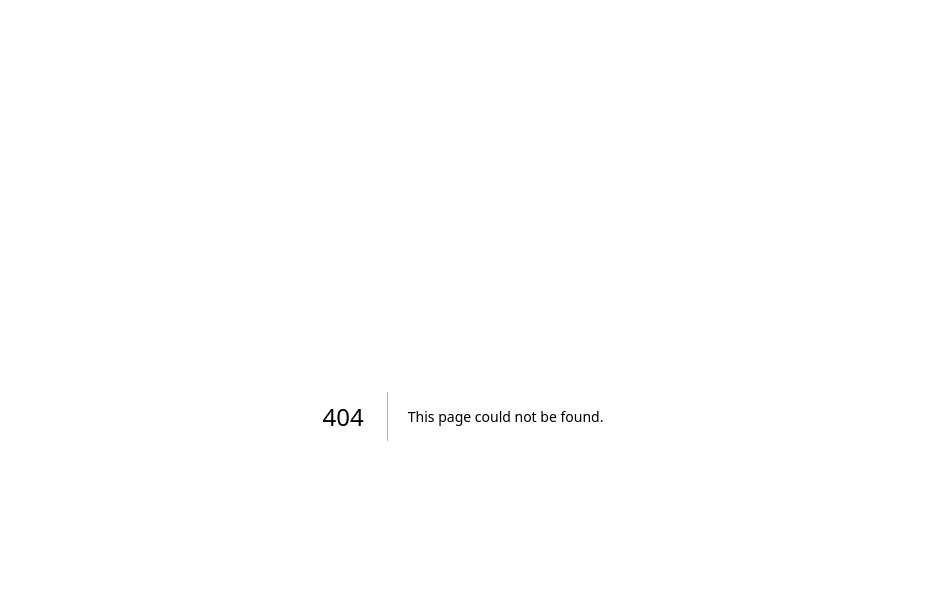
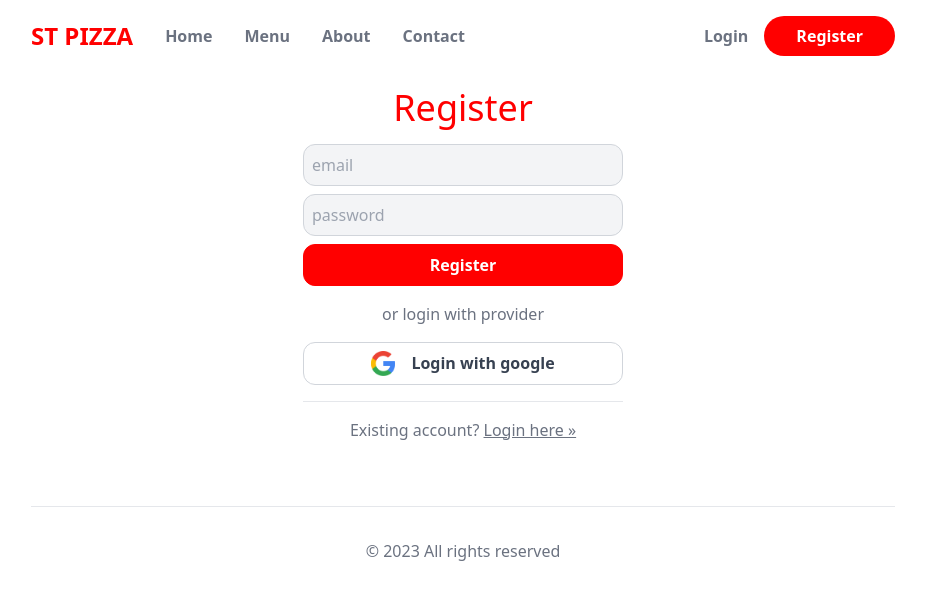
Before and after one commit to elab-development/internet-tehnologije-2025-aplikacijazaporucivanjehrane_2022_0396, a Next.js app: page /register in a window 1280 px wide. Before the commit this address had no page. Shown: the top 600 px of the page, without its empty margins (177-1103 px from the left). Built offline with nearby package versions, Linux system fonts and the light colour scheme.

Commit message:
registracija stranica samo viz

```diff
--- a/src/app/globals.css
+++ b/src/app/globals.css
@@ -6,3 +6,44 @@ section.hero{
     @apply block md:grid;
     grid-template-columns: .4fr .6fr;
 }
+
+select,
+input[type="email"],
+input[type="password"],
+input[type="tel"],
+input[type="text"] {
+    @apply block w-full mb-2 rounded-xl;
+    @apply border p-2 border-gray-300 bg-gray-100;
+}
+input[type="email"]:disabled,
+input[type="password"]:disabled,
+input[type="tel"]:disabled,
+input[type="text"]:disabled {
+    @apply bg-gray-300 border-0 cursor-not-allowed text-gray-500;
+}
+label{
+    @apply text-gray-500 text-sm leading-tight;
+}
+label + input{
+    margin-top: -2px;
+}
+button, .button{
+    @apply flex w-full justify-center gap-2 text-gray-700 font-semibold;
+    @apply border border-gray-300 rounded-xl px-6 py-2;
+}
+button[type="submit"], .submit, button.primary{
+    @apply border-primary bg-primary text-white;
+}
+button[type="submit"]:disabled, .submit:disabled{
+    @apply cursor-not-allowed bg-red-400;
+}
+div.tabs > * {
+    @apply bg-gray-300 text-gray-700 rounded-full py-2 px-4;
+}
+div.tabs > *.active{
+    @apply bg-primary text-white;
+}
+
+.flying-button-parent button{
+    @apply border-primary bg-primary text-white rounded-full;
+}
--- a/src/app/layout.js
+++ b/src/app/layout.js
@@ -1,5 +1,6 @@
 import { Geist, Geist_Mono } from "next/font/google";
 import "./globals.css";
+import Header from "@/components/layout/Header";
 
 const geistSans = Geist({
   variable: "--font-geist-sans",
@@ -23,7 +24,11 @@ export default function RootLayout({ children }) {
         className={`${geistSans.variable} ${geistMono.variable} antialiased`}
       >
         <main className="max-w-4xl mx-auto p-4">
+          <Header/>
           {children}
+          <footer className="border-t p-8 text-center text-gray-500 mt-16">
+              &copy; 2023 All rights reserved
+          </footer>
         </main>
 
       </body>
--- a/src/app/page.js
+++ b/src/app/page.js
@@ -1,4 +1,4 @@
-import Header from "@/components/layout/Header";
+
 import Hero from "@/components/layout/Hero";
 import HomeMenu from "@/components/layout/HomeMenu";
 import SectionHeaders from "@/components/layout/SectionHeaders";
@@ -8,7 +8,7 @@ import SectionHeaders from "@/components/layout/SectionHeaders";
 export default function Home() {
   return (
     <>
-      <Header/>
+
       <Hero />
       <HomeMenu />
 
--- /dev/null
+++ b/src/app/register/page.js
@@ -0,0 +1,75 @@
+"use client";
+import {signIn} from "next-auth/react";
+import Image from "next/image";
+import Link from "next/link";
+import {useState} from "react";
+
+export default function RegisterPage() {
+  const [email, setEmail] = useState('');
+  const [password, setPassword] = useState('');
+  const [creatingUser, setCreatingUser] = useState(false);
+  const [userCreated, setUserCreated] = useState(false);
+  const [error, setError] = useState(false);
+  async function handleFormSubmit(ev) {
+    ev.preventDefault();
+    setCreatingUser(true);
+    setError(false);
+    setUserCreated(false);
+    const response = await fetch('/api/register', {
+      method: 'POST',
+      body: JSON.stringify({email, password}),
+      headers: {'Content-Type': 'application/json'},
+    });
+    if (response.ok) {
+      setUserCreated(true);
+    }
+    else {
+      setError(true);
+    }
+    setCreatingUser(false);
+  }
+  return (
+    <section className="mt-8">
+      <h1 className="text-center text-primary text-4xl mb-4">
+        Register
+      </h1>
+      {userCreated && (
+        <div className="my-4 text-center">
+          User created.<br />
+          Now you can{' '}
+          <Link className="underline" href={'/login'}>Login &raquo;</Link>
+        </div>
+      )}
+      {error && (
+        <div className="my-4 text-center">
+          An error has occurred.<br />
+          Please try again later
+        </div>
+      )}
+      <form className="block max-w-xs mx-auto" onSubmit={handleFormSubmit}>
+        <input type="email" placeholder="email" value={email}
+               disabled={creatingUser}
+               onChange={ev => setEmail(ev.target.value)} />
+        <input type="password" placeholder="password" value={password}
+               disabled={creatingUser}
+                onChange={ev => setPassword(ev.target.value)}/>
+        <button type="submit" disabled={creatingUser}>
+          Register
+        </button>
+        <div className="my-4 text-center text-gray-500">
+          or login with provider
+        </div>
+        <button
+          onClick={() => signIn('google', {callbackUrl:'/'})}
+          className="flex gap-4 justify-center">
+          <Image src={'/google.png'} alt={''} width={24} height={24} />
+          Login with google
+        </button>
+        <div className="text-center my-4 text-gray-500 border-t pt-4">
+          Existing account?{' '}
+          <Link className="underline" href={'/login'}>Login here &raquo;</Link>
+        </div>
+      </form>
+    </section>
+  );
+}
--- a/src/components/layout/Header.js
+++ b/src/components/layout/Header.js
@@ -4,15 +4,20 @@ import Link from "next/link";
 export default function Header(){
     return (
     <header className="flex items-center  justify-between">
-      <Link className="text-primary font-semibold text-2xl" href="">
+
+      <nav className="flex items-center gap-8 text-gray-500 font-semibold">
+        <Link className="text-primary font-semibold text-2xl" href={'/'}>
           ST PIZZA
       </Link>
-      <nav className="flex items-center gap-8 text-gray-500 font-semibold">
-        <Link href="">Home</Link>
-        <Link href="">Menu</Link>
-        <Link href="">About</Link>
-        <Link href="">Contact</Link>
-        <Link href="" className="bg-primary rounded-full text-white px-8 py-2">Login</Link>
+        <Link href={'/'}>Home</Link>
+        <Link href={''}>Menu</Link>
+        <Link href={''}>About</Link>
+        <Link href={''}>Contact</Link>
+
+      </nav>
+      <nav className="flex items-center gap-4 text-gray-500 font-semibold">
+        <Link href={'/login'}>Login</Link>
+        <Link href={'/register'} className="bg-primary rounded-full text-white px-8 py-2">Register</Link>
       </nav>
     </header>
     );
```
Also changed, not shown: public/google.png (added).
